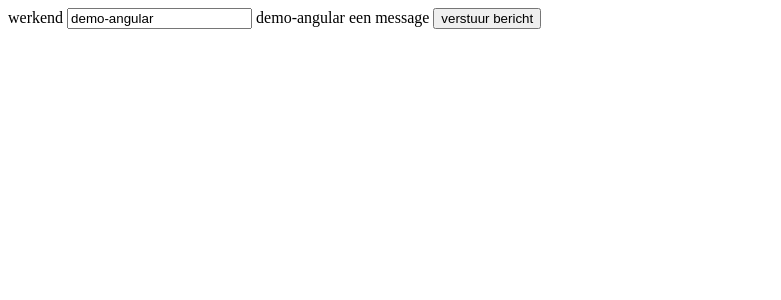
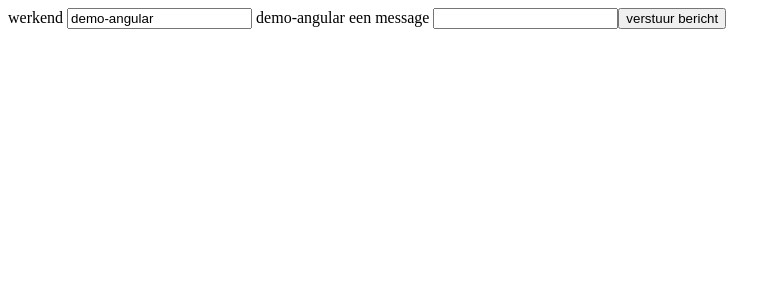
Before and after one commit to FelixvL/olc-angular-message, an Angular app: page / in a window 1280 px wide. Shown: the top 300 px of the page, without its empty margins (0-781 px from the left). Built offline with nearby package versions, Linux system fonts and the light colour scheme.

Commit message:
service toegevoegd EN input meegeven aan de service

```diff
--- a/src/app/messages/message.component.html
+++ b/src/app/messages/message.component.html
@@ -1,2 +1,3 @@
 een message
+<input [(ngModel)]="bericht">
 <button (click)="verstuurBericht()">verstuur bericht</button>
--- a/src/app/messages/message.component.ts
+++ b/src/app/messages/message.component.ts
@@ -7,9 +7,13 @@ import { MessageService } from './message.service'
     providers:[ MessageService ]
 })
 export class MessageComponent{
+    bericht : string = ""
+
     constructor( private messageService : MessageService ){}
 
     verstuurBericht(){
-        console.log("in verstuur bericht")
+        console.log("in verstuur bericht " + this.bericht);
+        this.messageService.verwerkVerbinding(this.bericht);
+
     }
 }
--- a/src/app/messages/message.service.ts
+++ b/src/app/messages/message.service.ts
@@ -3,8 +3,8 @@ import { Injectable } from "@angular/core";
 @Injectable()
 export class MessageService {
 
-    verwerkVerbinding(){
-        console.log("checkit");
+    verwerkVerbinding(bericht : string ){
+        console.log("checkit"+bericht);
     }
 
 }
```
